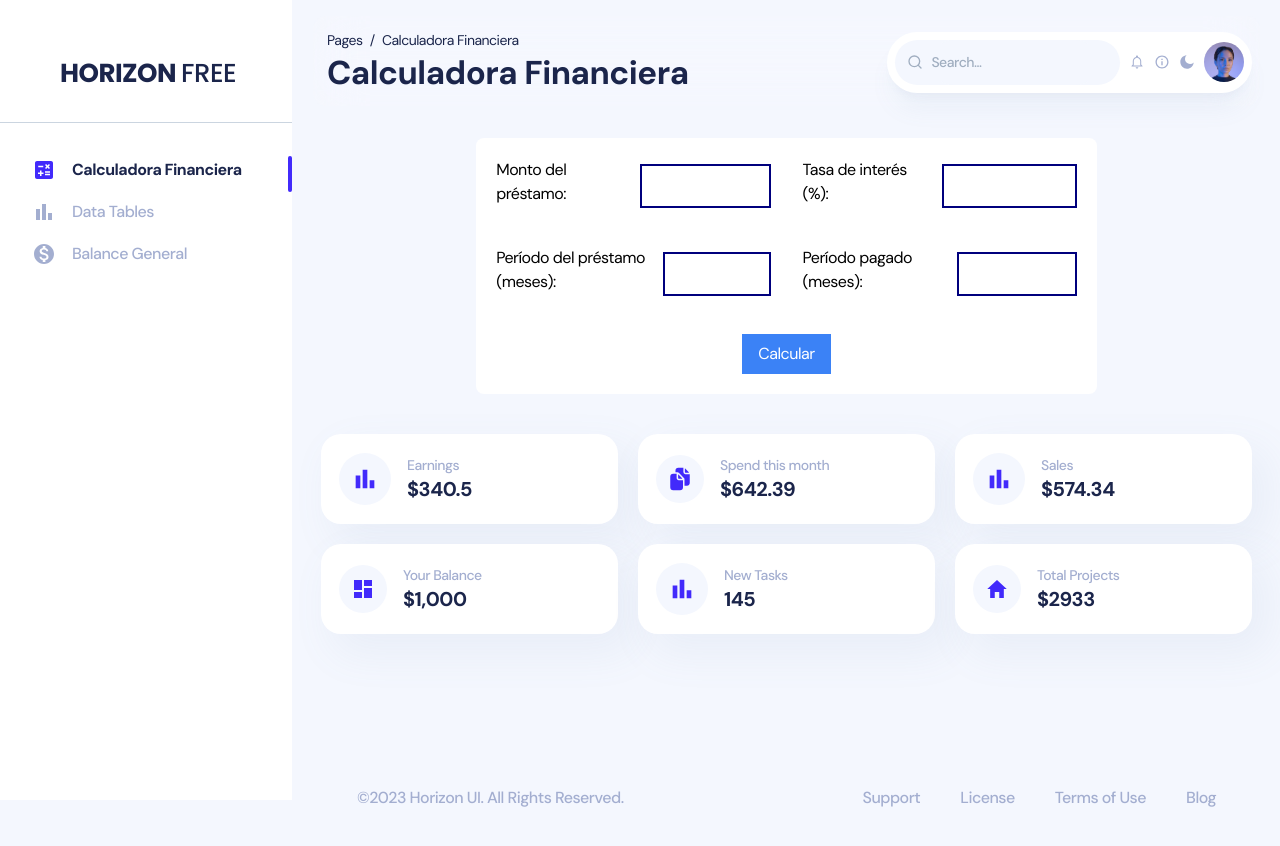
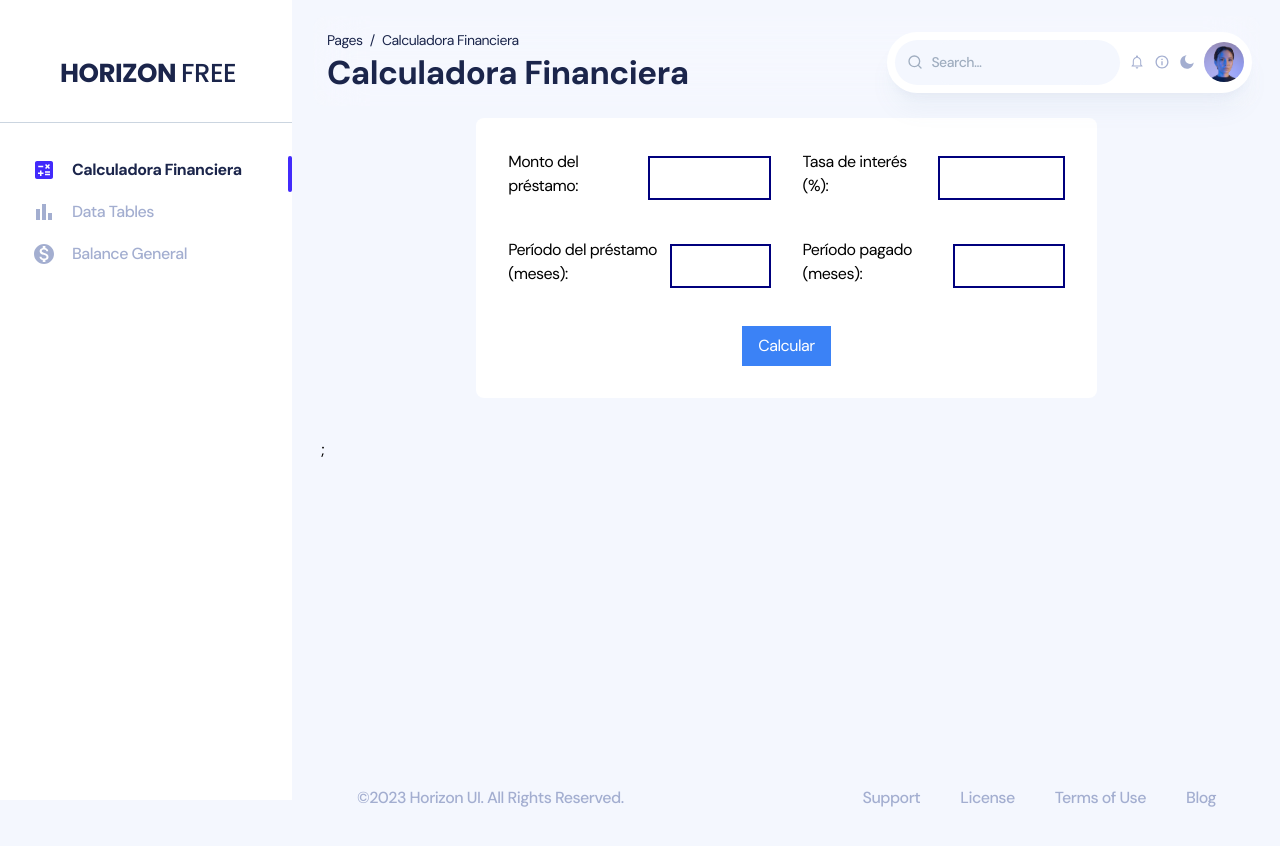
Before and after one commit to LoeizG/Finance-Calculator, a React (Create React App) app: page /admin/default in a window 1280 px wide. Shown: the top 846 px of the page. Built offline with nearby package versions, Linux system fonts and the light colour scheme; what tailwindcss-rtl would draw is missing.

Commit message:
Calculadora v10

```diff
--- a/src/views/admin/default/components/Calculadora.jsx
+++ b/src/views/admin/default/components/Calculadora.jsx
@@ -1,10 +1,23 @@
 import React, { useState } from 'react';
 import Widget from "components/widget/Widget";
+import { IoMdHome } from "react-icons/io";
+import { IoDocuments } from "react-icons/io5";
+import { MdBarChart, MdDashboard } from "react-icons/md";
+
 const LoanCalculator = () => {
 	const [loanAmount, setLoanAmount] = useState('');
 	const [interestRate, setInterestRate] = useState('');
 	const [loanPeriod, setLoanPeriod] = useState('');
 	const [paidPeriods, setPaidPeriods] = useState('');
+
+	const [Totalapagar, setTotalapagar] = useState(0);
+	const [monthlyPayment, setmonthlyPayment] = useState(0);
+	const [totalPayed, settotalPayed] = useState(0);
+	const [remainingPayment, setremainingPayment] = useState(0);
+	const [pagosFaltantes, setpagosFaltantes] = useState(0);
+
+	const [showWidget, setShowWidget] = useState(false);
+
 	const calculateLoan = () => {
 		const principal = parseFloat(loanAmount);
 		const interest = (parseFloat(interestRate) / 100) / 12;
@@ -12,23 +25,35 @@ const LoanCalculator = () => {
 		const paidPeriod = parseInt(paidPeriods);
 
 
-		const Totalapagar = (principal * Math.pow(1 + interest, period));
-		const monthlyPayment = principal * (((interest * Math.pow(1 + interest, period))) / ((Math.pow(1 + interest, period) - 1)));
-		const totalPayed = monthlyPayment * ((Math.pow(1 + interest, paidPeriod) - 1) / interest);
+		setTotalapagar( (principal * Math.pow(1 + interest, period)));
 
-		const remainingPayment = ((principal * Math.pow(1 + interest, paidPeriod))) - totalPayed;
+		setmonthlyPayment(principal * (((interest * Math.pow(1 + interest, period))) / ((Math.pow(1 + interest, period) - 1))));
 
-		console.log('Total a pagar:', Totalapagar.toFixed(2));
-		console.log('Pago mensual:', monthlyPayment.toFixed(2));
-		console.log('Pagado a la fecha:', totalPayed.toFixed(2));
-		console.log('Deuda actual:', remainingPayment.toFixed(2));
-		CalculoParaJSON(period, paidPeriod, interest, monthlyPayment);
+		settotalPayed(monthlyPayment * ((Math.pow(1 + interest, paidPeriod) - 1) / interest));
+
+		setremainingPayment(((principal * Math.pow(1 + interest, paidPeriod))) - totalPayed);
+
+
+		setShowWidget(true);
+		console.log('Prestamo:', principal.toFixed(2));
+
+		console.log('interes:', interest.toFixed(8));
+		console.log('periodos:', period);
+		console.log('periodos pagados:', paidPeriod );
+		console.log('pagos faltantes:', pagosFaltantes.toFixed(8));
+
+		console.log('total pagado:', totalPayed);
+		console.log('deuda actual:', remainingPayment);
+		CalculoParaJSON();
 	};
 
-	const CalculoParaJSON = (period, paidPeriod, interest, monthlyPayment) => {
+	const CalculoParaJSON = () => {
+		const interest = (parseFloat(interestRate) / 100) / 12;
+		const period = parseInt(loanPeriod);
+		const paidPeriod = parseInt(paidPeriods);
+		const principal = parseFloat(loanAmount);
 
-
-		const pagosFaltantes = period - paidPeriod;
+		setpagosFaltantes(period - paidPeriod);
 
 		if (pagosFaltantes <= 12) {
 			const deudaCortoPlazo = monthlyPayment * ((Math.pow(1 + interest, pagosFaltantes) - 1) / interest);
@@ -137,7 +162,8 @@ const LoanCalculator = () => {
 
 	return (
 		<div>
-			<div className="grid grid-cols-2 gap-8 mt-5 bg-white p-5 rounded-lg">
+
+			<div className="grid grid-cols-2 gap-8 mt-5 w-4/6 bg-white p-8  mx-auto mb-10 rounded-lg">
 				<div className="flex justify-center items-center">
 					<label className="block mb-2">Monto del préstamo:</label>
 					<input type="number" value={loanAmount} onChange={(e) => setLoanAmount(e.target.value)} className="w-1/2 p-2 ml-2 border-2 border-blue-900 " />
@@ -156,6 +182,45 @@ const LoanCalculator = () => {
 				</div>
 				<button onClick={calculateLoan} className="bg-blue-500 text-white px-4 py-2 mx-auto px-20 col-span-2">Calcular</button>
 			</div>
+
+			{showWidget && (
+				<div className="grid grid-cols-1 gap-5 mt- md:grid-cols-2 lg:grid-cols-3 2xl:grid-cols-3 w-full 3xl:grid-cols-6">
+					<Widget
+						icon={<MdBarChart className="w-7 h-7" />}
+						title={"Total a Pagar"}
+						subtitle={(Totalapagar.toLocaleString('en-US',
+						 { style: 'currency', currency: 'USD' }))}
+					/>
+					<Widget
+						icon={<IoDocuments className="w-6 h-6" />}
+						title={"Pago Mensual"}
+						subtitle={(monthlyPayment.toLocaleString('en-US',
+						{ style: 'currency', currency: 'USD' }))}
+					/>
+					<Widget
+						icon={<MdBarChart className="w-7 h-7" />}
+						title={"Pagado a la fecha"}
+						subtitle={(totalPayed.toLocaleString('en-US',
+						{ style: 'currency', currency: 'USD' }))}
+					/>
+					<Widget
+						icon={<MdDashboard className="w-6 h-6" />}
+						title={"Deuda Actual"}
+						subtitle={(remainingPayment.toLocaleString('en-US',
+						{ style: 'currency', currency: 'USD' }))}
+					/>
+					<Widget
+						icon={<MdBarChart className="w-7 h-7" />}
+						title={"Pagos Faltantes"}
+						subtitle={pagosFaltantes}
+					/>
+
+				</div>
+				)};
+
+
+
+
 		</div>
 	);
 };
--- a/src/views/admin/default/index.jsx
+++ b/src/views/admin/default/index.jsx
@@ -2,9 +2,7 @@ import MiniCalendar from "components/calendar/MiniCalendar";
 import WeeklyRevenue from "views/admin/default/components/WeeklyRevenue";
 import TotalSpent from "views/admin/default/components/TotalSpent";
 import PieChartCard from "views/admin/default/components/PieChartCard";
-import { IoMdHome } from "react-icons/io";
-import { IoDocuments } from "react-icons/io5";
-import { MdBarChart, MdDashboard } from "react-icons/md";
+
 
 import { columnsDataCheck, columnsDataComplex } from "./variables/columnsData";
 
@@ -23,43 +21,12 @@ const Dashboard = () => {
 
     <div>
       {/* Card widget */}
-      <div className="grid  grid-cols-1 gap-4 mt-5 h-full w-4/6 mx-auto mb-10 md:grid-cols-1">
+      <div className="">
         <Calculadora
         />
       </div>
 
-      <div className="grid grid-cols-1 gap-5 mt-3 md:grid-cols-2 lg:grid-cols-3 2xl:grid-cols-3 3xl:grid-cols-6">
-        <Widget
-          icon={<MdBarChart className="w-7 h-7" />}
-          title={"Earnings"}
-          subtitle={"$340.5"}
-        />
-        <Widget
-          icon={<IoDocuments className="w-6 h-6" />}
-          title={"Spend this month"}
-          subtitle={"$642.39"}
-        />
-        <Widget
-          icon={<MdBarChart className="w-7 h-7" />}
-          title={"Sales"}
-          subtitle={"$574.34"}
-        />
-        <Widget
-          icon={<MdDashboard className="w-6 h-6" />}
-          title={"Your Balance"}
-          subtitle={"$1,000"}
-        />
-        <Widget
-          icon={<MdBarChart className="w-7 h-7" />}
-          title={"New Tasks"}
-          subtitle={"145"}
-        />
-        <Widget
-          icon={<IoMdHome className="w-6 h-6" />}
-          title={"Total Projects"}
-          subtitle={"$2933"}
-        />
-      </div>
+
 
       {/* Charts */}
     {/*
```
